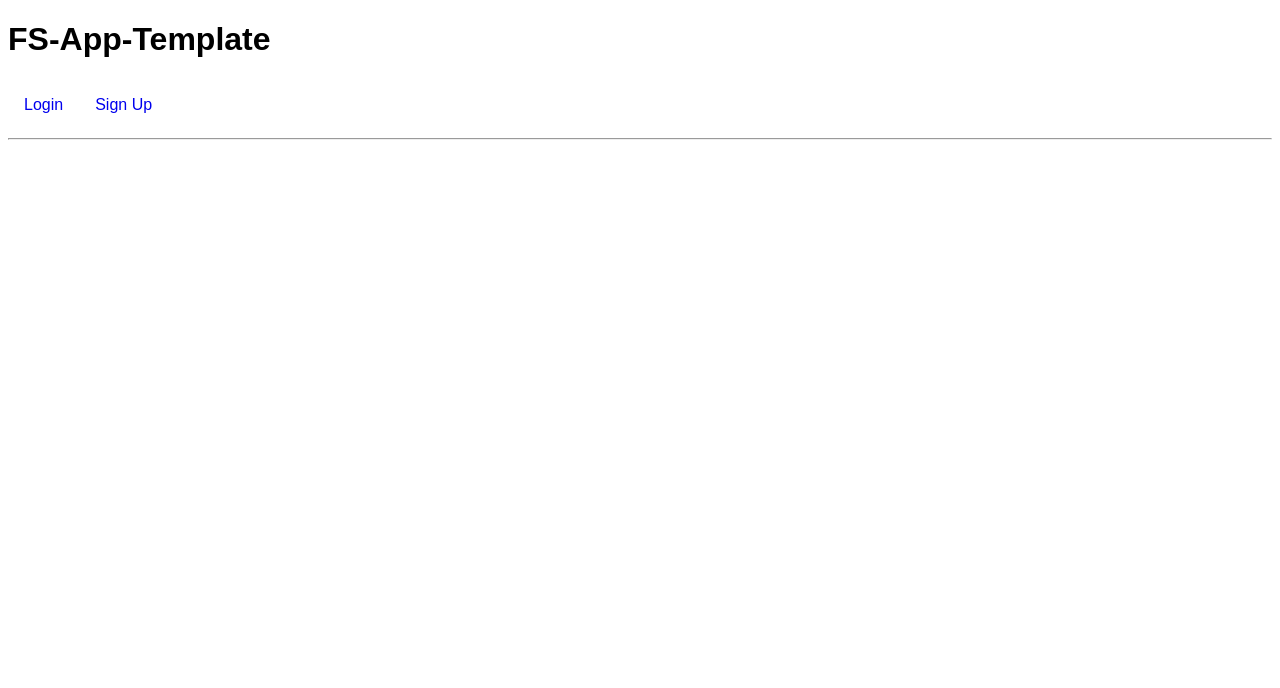
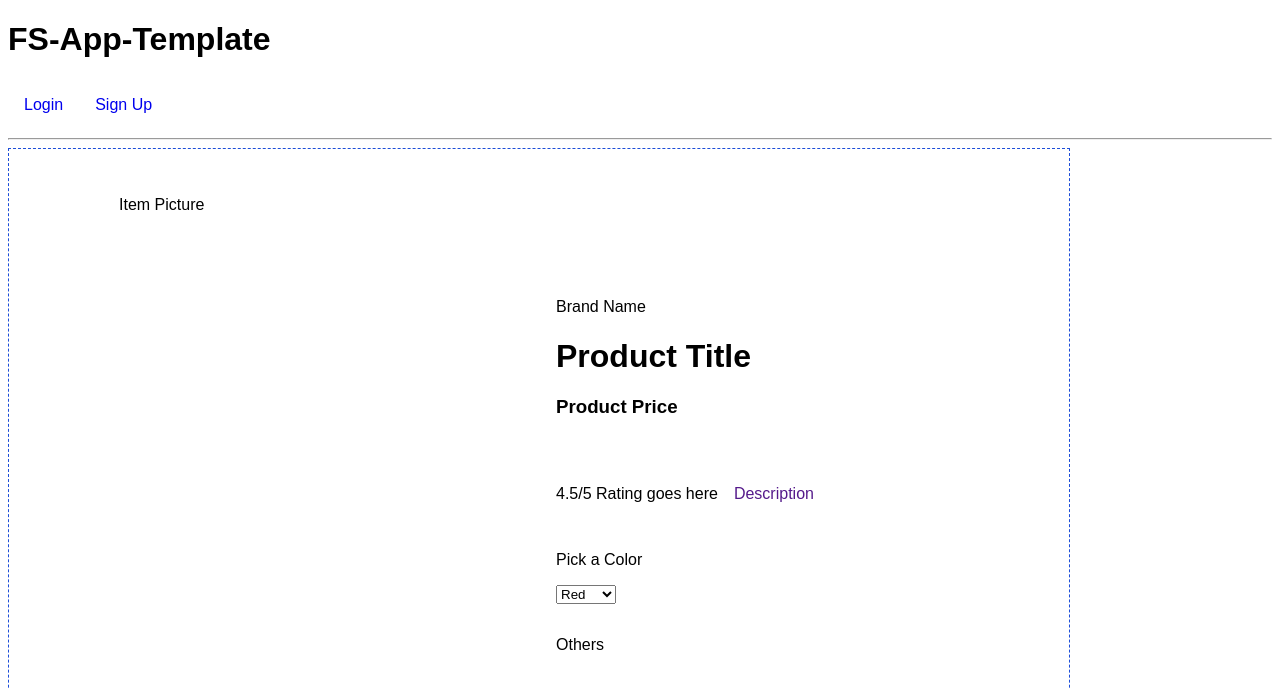
Before and after one commit to 2206-gs-Team-FlayVore-Town/Grace-Shopper, a React app: page /details in a window 1280 px wide. Shown: the top 688 px of the page. Built offline with nearby package versions, Linux system fonts and the light colour scheme.

Commit message:
single page progress

```diff
--- a/client/Routes.js
+++ b/client/Routes.js
@@ -1,20 +1,21 @@
-import React, {Component, Fragment} from 'react'
-import {connect} from 'react-redux'
-import {withRouter, Route, Switch, Redirect} from 'react-router-dom'
-import { Login, Signup } from './components/AuthForm';
-import Home from './components/Home';
-import {me} from './store'
+import React, { Component, Fragment } from "react";
+import { connect } from "react-redux";
+import { withRouter, Route, Switch, Redirect } from "react-router-dom";
+import { Login, Signup } from "./components/AuthForm";
+import Home from "./components/Home";
+import { me } from "./store";
+import Details from "./components/Details";
 
 /**
  * COMPONENT
  */
 class Routes extends Component {
   componentDidMount() {
-    this.props.loadInitialData()
+    this.props.loadInitialData();
   }
 
   render() {
-    const {isLoggedIn} = this.props
+    const { isLoggedIn } = this.props;
 
     return (
       <div>
@@ -25,35 +26,36 @@ class Routes extends Component {
           </Switch>
         ) : (
           <Switch>
-            <Route path='/' exact component={ Login } />
+            <Route path="/" exact component={Login} />
             <Route path="/login" component={Login} />
             <Route path="/signup" component={Signup} />
+            <Route path="/details" component={Details} />
           </Switch>
         )}
       </div>
-    )
+    );
   }
 }
 
 /**
  * CONTAINER
  */
-const mapState = state => {
+const mapState = (state) => {
   return {
     // Being 'logged in' for our purposes will be defined has having a state.auth that has a truthy id.
     // Otherwise, state.auth will be an empty object, and state.auth.id will be falsey
-    isLoggedIn: !!state.auth.id
-  }
-}
+    isLoggedIn: !!state.auth.id,
+  };
+};
 
-const mapDispatch = dispatch => {
+const mapDispatch = (dispatch) => {
   return {
     loadInitialData() {
-      dispatch(me())
-    }
-  }
-}
+      dispatch(me());
+    },
+  };
+};
 
 // The `withRouter` wrapper makes sure that updates are not blocked
 // when the url changes
-export default withRouter(connect(mapState, mapDispatch)(Routes))
+export default withRouter(connect(mapState, mapDispatch)(Routes));
--- /dev/null
+++ b/client/components/Details.js
@@ -0,0 +1,42 @@
+import React from "react";
+import { Link } from "react-router-dom";
+
+export default function Details(props) {
+  return (
+    <div className="container">
+      <div className="inner-container">
+        <div className="item-left">Item Picture</div>
+        <div className="item-right">
+          <div className="header">
+            <p>Brand Name</p>
+            <h1>Product Title</h1>
+            <h3>Product Price</h3>
+          </div>
+          <div className="rating">
+            4.5/5 Rating goes here
+            <Link>
+              <p>Description</p>
+            </Link>
+          </div>
+          <div className="choices">
+            Pick a Color
+            <div className="select">
+              <select id="color">
+                <option className="red" value="red">
+                  Red
+                </option>
+                <option className="blue" value="blue">
+                  Blue
+                </option>
+                <option className="green" value="green">
+                  Green
+                </option>
+              </select>
+            </div>
+          </div>
+          <div className="others">Others</div>
+        </div>
+      </div>
+    </div>
+  );
+}
--- a/public/style.css
+++ b/public/style.css
@@ -19,3 +19,141 @@ form div {
   margin: 1em;
   display: inline-block;
 }
+
+.container {
+  box-sizing: border-box;
+
+  display: flex;
+  flex-direction: column;
+  justify-content: center;
+  align-items: center;
+  padding: 48px 110px;
+
+  position: relative;
+  width: 1062px;
+  height: 640px;
+
+  background: #ffffff;
+  border: 1px dashed #1d4ed8;
+  border-radius: 0px;
+}
+
+.inner-container {
+  display: flex;
+  flex-direction: row;
+  align-items: flex-start;
+  padding: 0px;
+  gap: 32px;
+
+  width: 842px;
+  height: 543px;
+
+  border-radius: 0px;
+
+  flex: none;
+  order: 1;
+  align-self: stretch;
+  flex-grow: 0;
+}
+
+.item-left {
+  display: flex;
+  flex-direction: column;
+  align-items: flex-start;
+  padding: 0px;
+  gap: 16px;
+
+  width: 405px;
+  height: 543px;
+
+  border-radius: 0px;
+
+  flex: none;
+  order: 0;
+  flex-grow: 1;
+}
+
+.item-right {
+  display: flex;
+  flex-direction: column;
+  justify-content: center;
+  align-items: center;
+  padding: 0px;
+  gap: 32px;
+
+  width: 405px;
+  height: 543px;
+
+  border-radius: 0px;
+
+  flex: none;
+  order: 1;
+  flex-grow: 1;
+}
+
+.header {
+  flex: none;
+  order: 0;
+  align-self: stretch;
+  flex-grow: 0;
+}
+
+.rating {
+  display: flex;
+  flex-direction: row;
+  align-items: center;
+  padding: 0px;
+  gap: 16px;
+
+  flex: none;
+  order: 1;
+  align-self: stretch;
+  flex-grow: 0;
+}
+
+.choices {
+  display: flex;
+  flex-direction: column;
+  align-items: flex-start;
+  padding: 0px;
+  gap: 16px;
+
+  flex: none;
+  order: 2;
+  align-self: stretch;
+  flex-grow: 0;
+}
+
+.select {
+  display: flex;
+  flex-direction: row;
+  align-items: center;
+  padding: 0px;
+  gap: 12px;
+
+  flex: none;
+  order: 1;
+  align-self: stretch;
+  flex-grow: 0;
+}
+
+.selected {
+  display: flex;
+  flex-direction: row;
+  align-items: flex-start;
+  padding: 4px;
+
+  border: 1px solid #2563eb;
+  border-radius: 0px;
+
+  flex: none;
+  order: 0;
+  flex-grow: 0;
+}
+
+.others {
+  flex: none;
+  order: 3;
+  align-self: stretch;
+  flex-grow: 0;
+}
```
Also changed, not shown: 1 other file (tests, documents, lock files or other folders).
